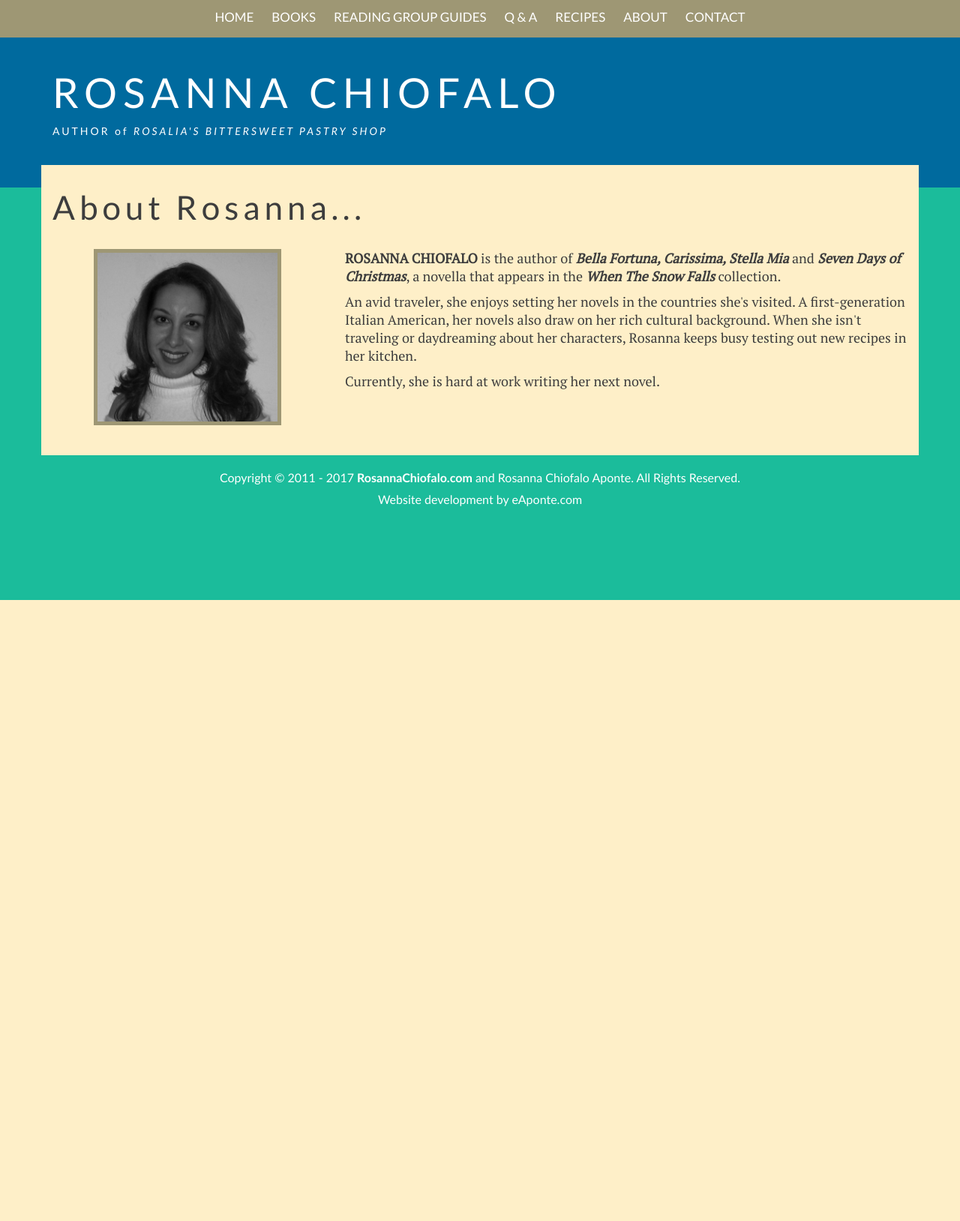
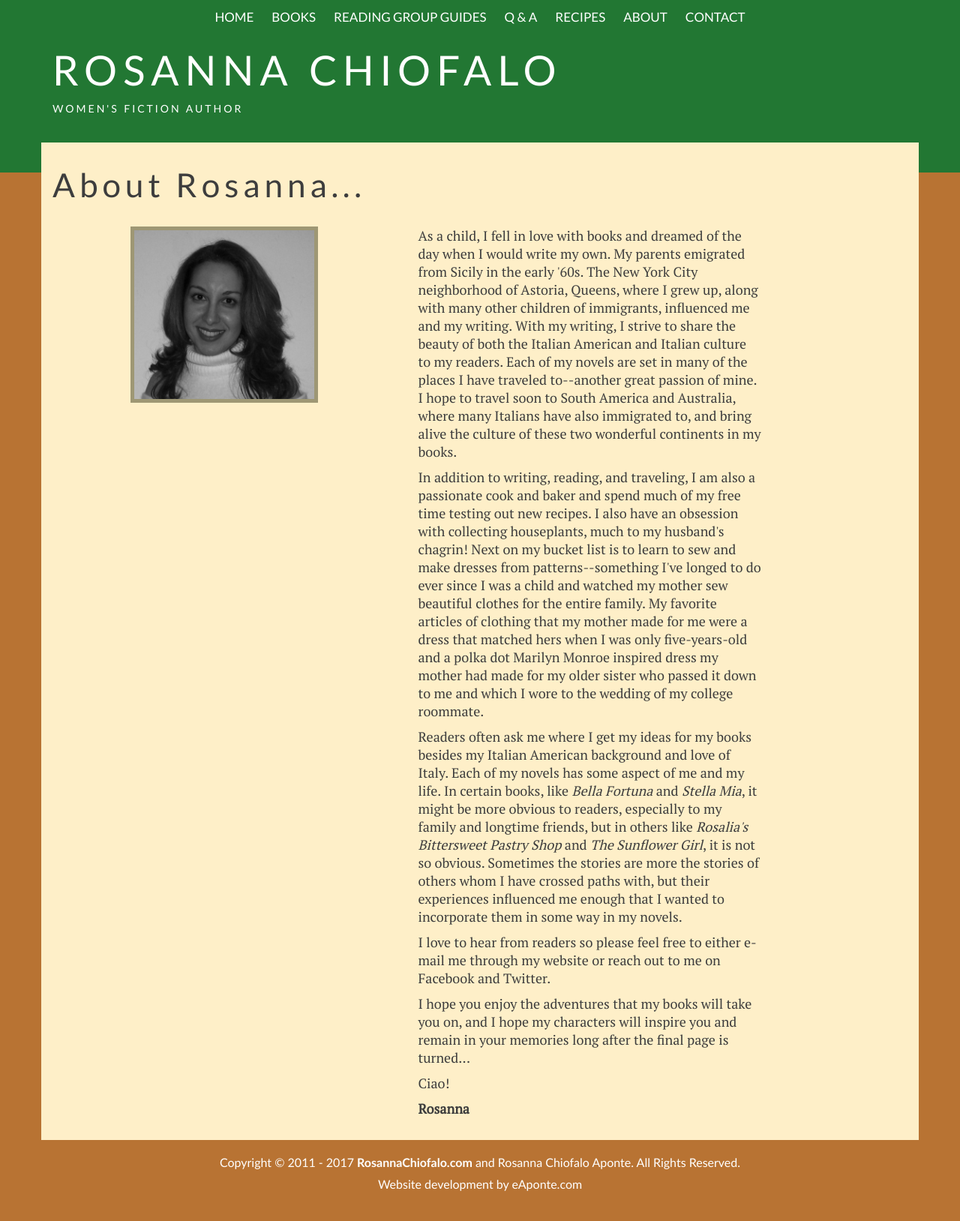
Before and after one commit to eaponte/rosannachiofalo.com, a PHP site: page /about.php in a window 1280 px wide. Shown: the whole page at 75% size. Before the commit the page ends 800 px from the top, so only its background shows below. Run offline with PHP 8.4, Linux system fonts and the light colour scheme.

Commit message:
some style and content changes to reflect upcoming book

```diff
--- a/about.php
+++ b/about.php
@@ -27,27 +27,45 @@
 
 			<div class="row">
 
-				<div class="col-md-4">
+				<div class="col-md-5">
 
 					<div class="img-about"></div>
 
-				</div> <!-- end col-md-4 -->
+				</div> <!-- end col-md-5 -->
 
-				<div class="col-md-8">
+				<div class="col-md-5">
 
 					<p>
-						<strong>ROSANNA CHIOFALO</strong> is the author of <strong><em>Bella Fortuna, Carissima, Stella Mia</em></strong> and <strong><em>Seven Days of Christmas</em></strong>, a novella that appears in the <strong><em>When The Snow Falls</em></strong> collection.
+						As a child, I fell in love with books and dreamed of the day when I would write my own. My parents emigrated from Sicily in the early '60s. The New York City neighborhood of Astoria, Queens, where I grew up, along with many other children of immigrants, influenced me and my writing. With my writing, I strive to share the beauty of both the Italian American and Italian culture to my readers. Each of my novels are set in many of the places I have traveled to--another great passion of mine. I hope to travel soon to South America and Australia, where many Italians have also immigrated to, and bring alive the culture of these two wonderful continents in my books.
 					</p>
 
 					<p>
-						An avid traveler, she enjoys setting her novels in the countries she's visited. A first-generation Italian American, her novels also draw on her rich cultural background. When she isn't traveling or daydreaming about her characters, Rosanna keeps busy testing out new recipes in her kitchen.
+						In addition to writing, reading, and traveling, I am also a passionate cook and baker and spend much of my free time testing out new recipes. I also have an obsession with collecting houseplants, much to my husband's chagrin! Next on my bucket list is to learn to sew and make dresses from patterns--something I've longed to do ever since I was a child and watched my mother sew beautiful clothes for the entire family. My favorite articles of clothing that my mother made for me were a dress that matched hers when I was only five-years-old and a polka dot Marilyn Monroe inspired dress my mother had made for my older sister who passed it down to me and which I wore to the wedding of my college roommate.
 					</p>
 
 					<p>
-						Currently, she is hard at work writing her next novel.
+						Readers often ask me where I get my ideas for my books besides my Italian American background and love of Italy. Each of my novels has some aspect of me and my life. In certain books, like <em>Bella Fortuna</em> and <em>Stella Mia</em>, it might be more obvious to readers, especially to my family and longtime friends, but in others like <em>Rosalia's Bittersweet Pastry Shop</em> and <em>The Sunflower Girl</em>, it is not so obvious. Sometimes the stories are more the stories of others whom I have crossed paths with, but their experiences influenced me enough that I wanted to incorporate them in some way in my novels.
 					</p>
 
-				</div> <!-- end col-md-8 -->
+					<p>
+						I love to hear from readers so please feel free to either e-mail me through my website or reach out to me on Facebook and Twitter.
+					</p>
+
+					<p>
+						I hope you enjoy the adventures that my books will take you on, and I hope my characters will inspire you and remain in your memories long after the final page is turned...
+					</p>
+
+					<p>
+						Ciao!
+					</p>
+
+					<p>
+						<strong>Rosanna</strong>
+					</p>
+
+				</div> <!-- end col-md-5 -->
+
+				<div class="col-md-2"></div>
 
 			</div> <!-- end row -->
 
--- a/css/main.css
+++ b/css/main.css
@@ -4,7 +4,8 @@
 /* General */
 
 body {
-	background: #1BBC9B; /* Green */
+	/*background: #1BBC9B;*/ /* Green */
+	background: #B87333; /* Copper */
 	padding-bottom: 20px;
 }
 
@@ -23,7 +24,8 @@ body {
 }
 
 .hdr .container {
-	background: #006A9E; /* Blue */
+	background: #227733; /* Green */
+	/*background: #006A9E;*/ /* Blue */
 }
 
 .content-center {
@@ -38,7 +40,8 @@ footer .container {
 	font: normal 16px "Century Gothic", "Trebuchet MS", Helvetica, Arial, Geneva, sans-serif;
 	color: #fff;
 	text-align: center;
-	background: #1BBC9B; /* Green */
+	background: #B87333; /* Copper */
+	/*background: #1BBC9B;*/ /* Green */
 	padding: 20px;
 }
 
@@ -59,7 +62,8 @@ footer .container a {
 
 .navbar {
 	text-align: center;
-	background-color: #9E9774; /* Gray-Green */
+	background-color: #227733; /* Green */
+	/*background-color: #9E9774;*/ /* Gray-Green */
 	border-bottom: 0px;
 }
 
@@ -71,7 +75,8 @@ footer .container a {
 
 .nav a {
 	padding: 5px !important;
-	border: 1px solid #9E9774; /* Gray-Green */
+	border: 1px solid #227733; /* Green */
+	/*border: 1px solid #9E9774;*/ /* Gray-Green */
 	font: normal 17px Lato, "Century Gothic", "Trebuchet MS", Helvetica, Arial, sans-serif !important;
 	color: #fff !important;
 	text-transform: uppercase;
@@ -110,9 +115,10 @@ footer .container a {
 /* Header */
 
 .hdr {
-	min-height: 250px;
-	background: #006A9E; /* Blue */
-	padding: 50px 25px 15px;
+	min-height: 230px;
+	background: #227733; /* Green */
+	/*background: #006A9E;*/ /* Blue */
+	padding: 20px 25px 15px;
 }
 
 .hdr h1 a{
@@ -134,16 +140,16 @@ footer .container a {
 
 .homepage {
 	z-index: 5;
-	background: #FEEFC8 url("../images/homepage-bg.jpg") center center no-repeat; /* Tan */
-	background-size: cover;
+	background: #FEEFC8; /*url("../images/homepage-bg.jpg") center center no-repeat;*/ /* Tan */
+	/*background-size: cover;
 	-webkit-background-size: cover;
-	-moz-background-size: cover;
-	margin-top: -30px;
+	-moz-background-size: cover;*/
+	margin-top: -40px;
 }
 
 .homepagecovertext {
 	font: normal 16px "PT Serif", Georgia, "Times New Roman", Times, serif;
-	color: #fff;
+	color: #B87333;
 	text-align: center;
 }
 
@@ -162,7 +168,7 @@ footer .container a {
 
 .main {
 	z-index: 5;
-	margin-top: -30px;
+	margin-top: -40px;
 	padding-bottom: 20px;
 	font: normal 18px "PT Serif", Georgia, "Times New Roman", Times, serif;
 	color: #3D3D3D;
@@ -253,7 +259,7 @@ footer .container a {
 	-webkit-background-size: cover;
 	-moz-background-size: cover;
 	border: 5px solid #9E9774; /* Gray-Green */
-	margin: 0 auto 20px;
+	margin: 0 auto 60px;
 }
 
 /* Secondary Pages */
--- a/header.php
+++ b/header.php
@@ -38,7 +38,7 @@
 
 				<h1 class="hidden-xs"><a href="index.php" title="">Rosanna Chiofalo</a></h1>
 
-				<p>AUTHOR of <em>ROSALIA'S BITTERSWEET PASTRY SHOP</em></p>
+				<p>WOMEN'S FICTION AUTHOR</p>
 
 			</div>
 
```
Also changed, not shown: index.php (+10 -8 lines), images/the-sunflower-girl-cover.jpg (added).
